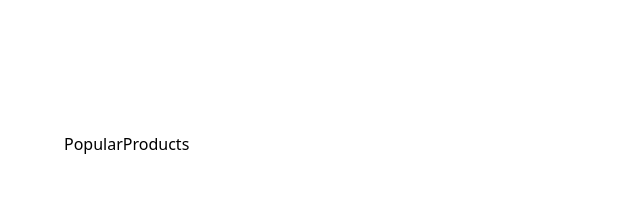
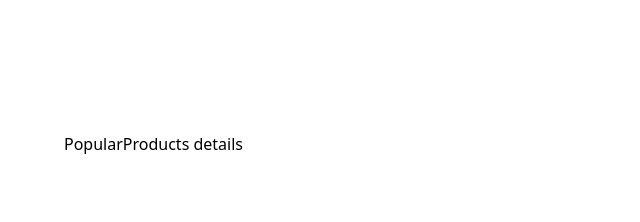
Before and after one commit to gsharma101/nike-clone, a React (Vite) app: page / in a window 1280 px wide. Shown: the part 860-1082 px from the top of the page, without its empty margins (0-640 px from the left). Built offline with nearby package versions, Linux system fonts and the light colour scheme; a web font is replaced by a local one.

Commit message:
popular products section

```diff
--- a/src/sections/PopularProducts.jsx
+++ b/src/sections/PopularProducts.jsx
@@ -1,6 +1,6 @@
 const PopularProducts = () => {
   return (
-    <div>PopularProducts</div>
+    <div>PopularProducts details</div>
   )
 }
 
```
